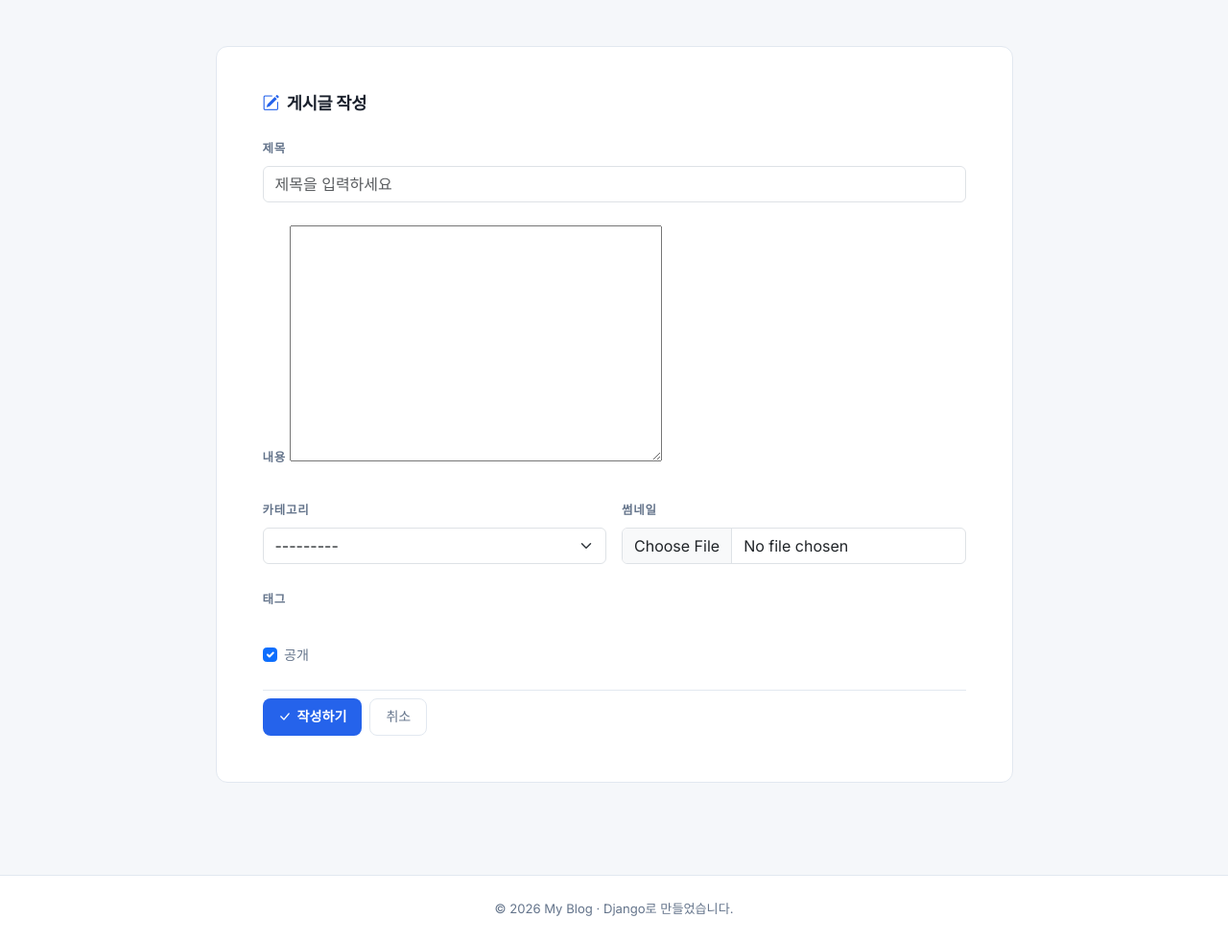
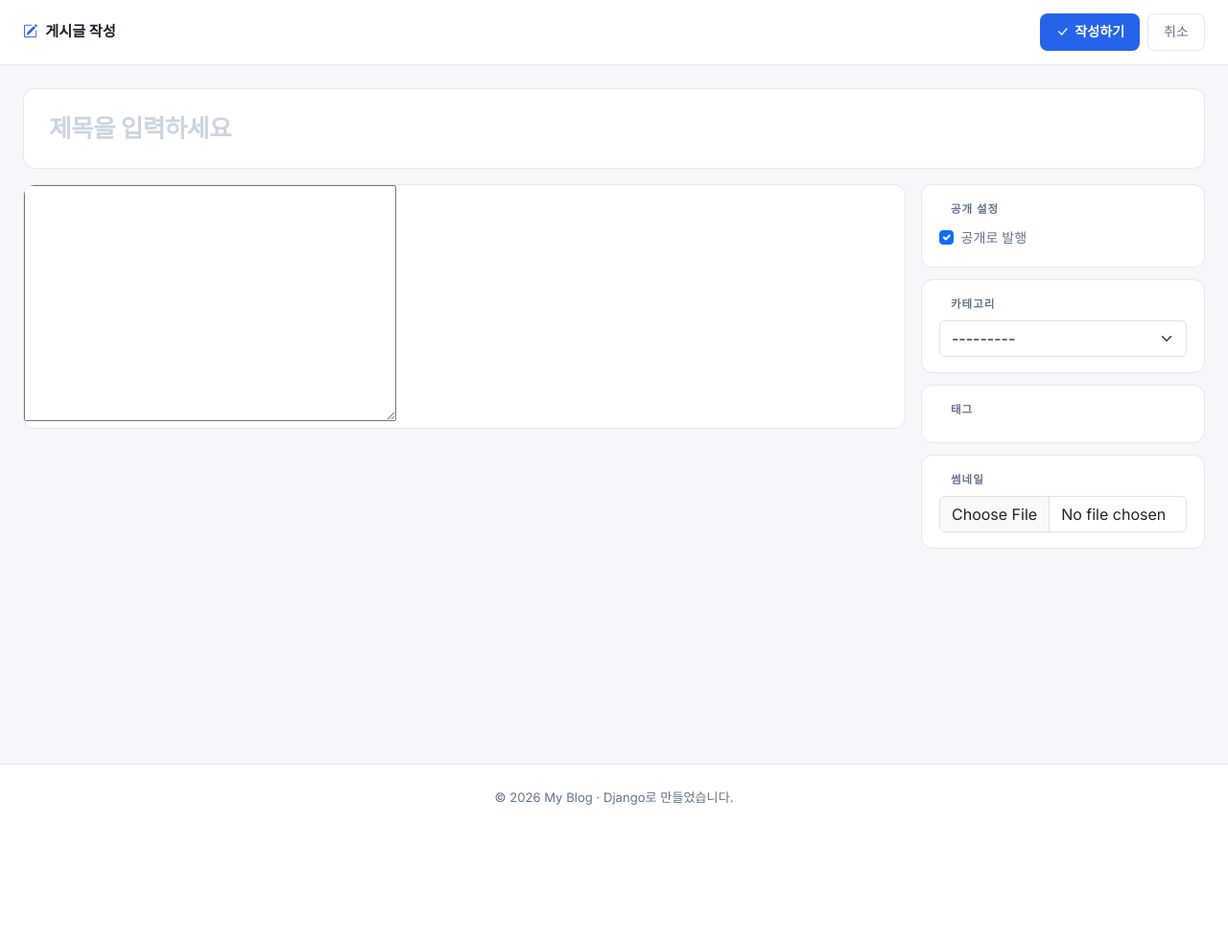
Before and after one commit to hellodm7-svg/django-blog, a Django app: page /post/create/ in a window 1280 px wide. Shown: the part 61-1043 px from the top of the page at 96% size. After the commit the page ends 900 px from the top, so only its background shows below. Run offline with Django 5.2, Linux system fonts and the light colour scheme; the visitor is signed in with stand-in values (Sample User, id 1); data that the repository does not hold is empty.

Commit message:
글쓰기 에디터 워드프레스 스타일로 개선 (넓은 레이아웃, 600px 높이, 풀 툴바)
Made-with: Cursor

```diff
--- a/blog/templates/blog/post_form.html
+++ b/blog/templates/blog/post_form.html
@@ -3,77 +3,99 @@
 {% block title %}게시글 {{ action }} - My Blog{% endblock %}
 
 {% block content %}
-<div class="container py-5">
-    <div class="row justify-content-center">
-        <div class="col-lg-9">
-            <div class="card-clean p-4 p-md-5">
-                <h4 class="fw-bold mb-4" style="font-size:1.1rem; letter-spacing:-0.3px;">
-                    <i class="bi bi-pencil-square me-2" style="color:var(--accent);"></i>게시글 {{ action }}
-                </h4>
-                <form method="post" enctype="multipart/form-data">
-                    {% csrf_token %}
+<div style="background:var(--surface); border-bottom:1px solid var(--border); padding: 14px 0; position:sticky; top:60px; z-index:50;">
+    <div class="container-fluid px-4 d-flex align-items-center justify-content-between">
+        <span style="font-size:0.95rem; font-weight:700; color:var(--text);">
+            <i class="bi bi-pencil-square me-2" style="color:var(--accent);"></i>게시글 {{ action }}
+        </span>
+        <div class="d-flex gap-2">
+            <button type="submit" form="post-form" class="btn-primary-custom">
+                <i class="bi bi-check-lg"></i>{{ action }}하기
+            </button>
+            {% if post %}
+            <a href="{{ post.get_absolute_url }}" class="btn-secondary-custom">취소</a>
+            {% else %}
+            <a href="/" class="btn-secondary-custom">취소</a>
+            {% endif %}
+        </div>
+    </div>
+</div>
 
-                    <div class="mb-4">
-                        <label class="form-label" style="font-size:0.78rem; font-weight:700; letter-spacing:0.8px; text-transform:uppercase; color:var(--text-secondary);">제목</label>
-                        {{ form.title }}
-                    </div>
+<div style="background:var(--bg); min-height:calc(100vh - 120px);">
+    <form id="post-form" method="post" enctype="multipart/form-data">
+        {% csrf_token %}
+        <div class="container-fluid px-4 py-4">
 
-                    <div class="mb-4">
-                        <label class="form-label" style="font-size:0.78rem; font-weight:700; letter-spacing:0.8px; text-transform:uppercase; color:var(--text-secondary);">내용</label>
+            <!-- 제목 -->
+            <div style="background:var(--surface); border:1px solid var(--border); border-radius:12px; padding:20px 24px; margin-bottom:16px;">
+                <input type="text" name="title" value="{{ form.title.value|default:'' }}"
+                    placeholder="제목을 입력하세요"
+                    style="width:100%; border:none; outline:none; font-size:1.6rem; font-weight:700; color:var(--text); background:transparent; font-family:'Inter','Segoe UI',sans-serif; letter-spacing:-0.5px;"
+                    {% if form.title.value %}{% endif %}>
+            </div>
+
+            <div class="row g-3">
+                <!-- 에디터 (왼쪽 넓게) -->
+                <div class="col-lg-9">
+                    <div style="background:var(--surface); border:1px solid var(--border); border-radius:12px; overflow:hidden;">
                         {{ form.content }}
                     </div>
+                </div>
 
-                    <div class="row g-3 mb-4">
-                        <div class="col-md-6">
-                            <label class="form-label" style="font-size:0.78rem; font-weight:700; letter-spacing:0.8px; text-transform:uppercase; color:var(--text-secondary);">카테고리</label>
-                            {{ form.category }}
-                        </div>
-                        <div class="col-md-6">
-                            <label class="form-label" style="font-size:0.78rem; font-weight:700; letter-spacing:0.8px; text-transform:uppercase; color:var(--text-secondary);">썸네일</label>
-                            {{ form.thumbnail }}
-                        </div>
-                    </div>
+                <!-- 옵션 패널 (오른쪽) -->
+                <div class="col-lg-3">
 
-                    <div class="mb-4">
-                        <label class="form-label" style="font-size:0.78rem; font-weight:700; letter-spacing:0.8px; text-transform:uppercase; color:var(--text-secondary);">태그</label>
-                        <div class="d-flex flex-wrap gap-3 mt-1">
-                            {% for checkbox in form.tags %}
-                            <div class="form-check">
-                                {{ checkbox.tag }}
-                                <label class="form-check-label" for="{{ checkbox.id_for_label }}" style="font-size:0.88rem; color:var(--text-secondary);">
-                                    {{ checkbox.choice_label }}
-                                </label>
-                            </div>
-                            {% endfor %}
-                        </div>
-                    </div>
-
-                    <div class="mb-4">
+                    <!-- 공개 설정 -->
+                    <div style="background:var(--surface); border:1px solid var(--border); border-radius:12px; padding:16px 18px; margin-bottom:12px;">
+                        <div class="sidebar-label mb-2">공개 설정</div>
                         <div class="form-check">
                             {{ form.is_published }}
                             <label class="form-check-label" for="{{ form.is_published.id_for_label }}" style="font-size:0.88rem; color:var(--text-secondary);">
-                                공개
+                                공개로 발행
                             </label>
                         </div>
                     </div>
 
-                    <div class="d-flex gap-2 pt-2" style="border-top:1px solid var(--border);">
-                        <button type="submit" class="btn-primary-custom">
-                            <i class="bi bi-check-lg"></i>{{ action }}하기
-                        </button>
-                        {% if post %}
-                        <a href="{{ post.get_absolute_url }}" class="btn-secondary-custom">취소</a>
-                        {% else %}
-                        <a href="/" class="btn-secondary-custom">취소</a>
-                        {% endif %}
+                    <!-- 카테고리 -->
+                    <div style="background:var(--surface); border:1px solid var(--border); border-radius:12px; padding:16px 18px; margin-bottom:12px;">
+                        <div class="sidebar-label mb-2">카테고리</div>
+                        {{ form.category }}
                     </div>
-                </form>
+
+                    <!-- 태그 -->
+                    <div style="background:var(--surface); border:1px solid var(--border); border-radius:12px; padding:16px 18px; margin-bottom:12px;">
+                        <div class="sidebar-label mb-2">태그</div>
+                        {% for checkbox in form.tags %}
+                        <div class="form-check mb-1">
+                            {{ checkbox.tag }}
+                            <label class="form-check-label" for="{{ checkbox.id_for_label }}" style="font-size:0.85rem; color:var(--text-secondary);">
+                                {{ checkbox.choice_label }}
+                            </label>
+                        </div>
+                        {% endfor %}
+                    </div>
+
+                    <!-- 썸네일 -->
+                    <div style="background:var(--surface); border:1px solid var(--border); border-radius:12px; padding:16px 18px;">
+                        <div class="sidebar-label mb-2">썸네일</div>
+                        {{ form.thumbnail }}
+                    </div>
+
+                </div>
             </div>
         </div>
-    </div>
+    </form>
 </div>
 {% endblock %}
 
 {% block extra_js %}
 {{ form.media }}
+<style>
+    /* 에디터 테두리 제거 */
+    .note-editor { border: none !important; }
+    .note-toolbar { border-bottom: 1px solid var(--border) !important; background: #fafafa !important; padding: 8px !important; }
+    .note-editing-area .note-editable { padding: 24px 28px !important; font-size: 1rem !important; line-height: 1.8 !important; min-height: 600px; }
+    /* 제목 placeholder */
+    input[placeholder="제목을 입력하세요"]::placeholder { color: #cbd5e1; }
+</style>
 {% endblock %}
```
Also changed, not shown: config/settings.py (+15 -3 lines).
